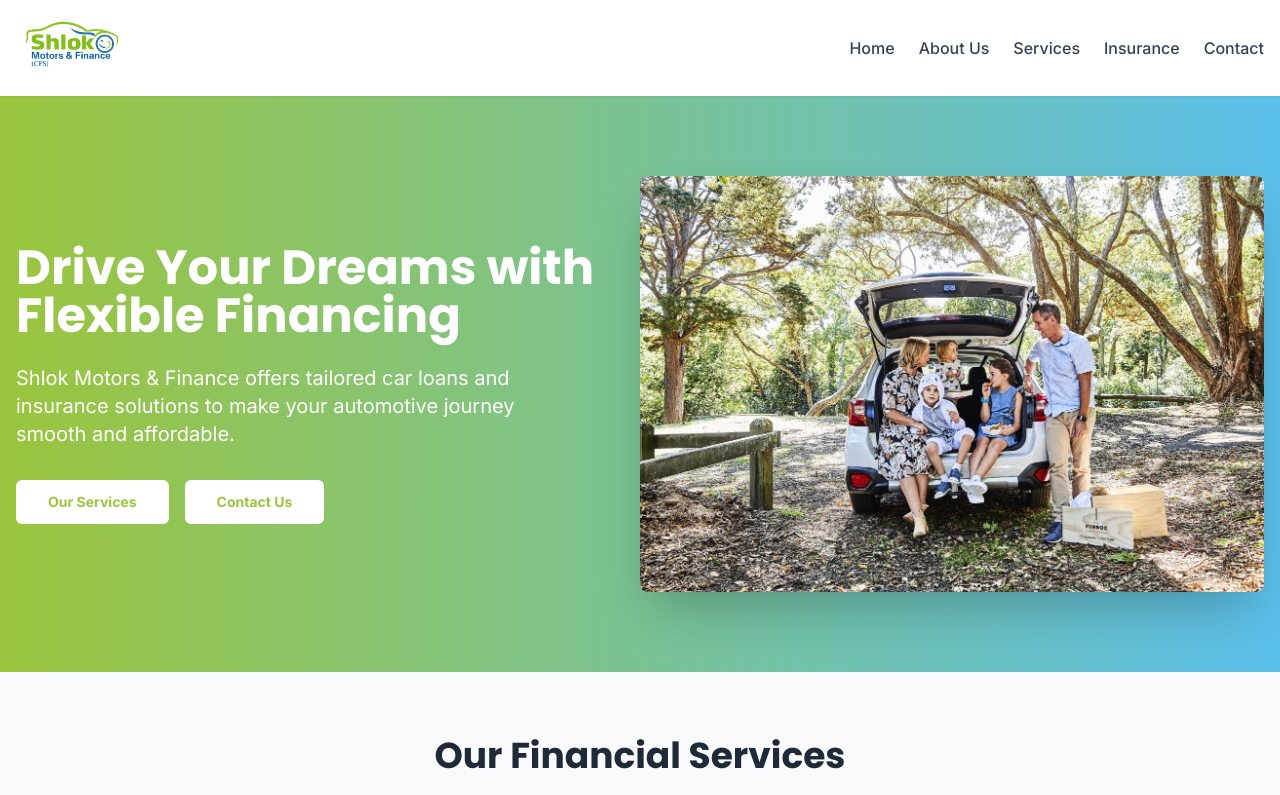
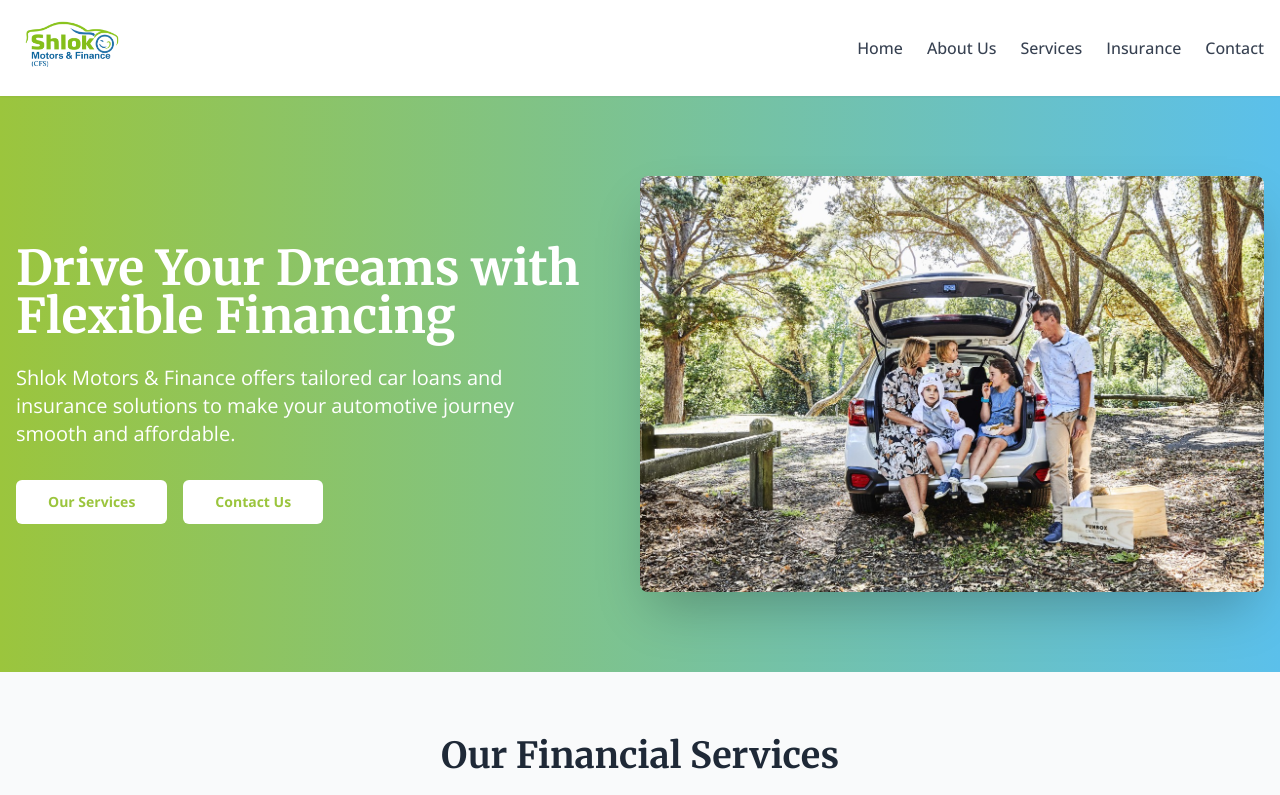
Before and after one commit to shlokthakkar/shlok-finance-hub, a React (Vite) app: page / in a window 1280 px wide. Shown: the top 795 px of the page. Built offline with nearby package versions, Linux system fonts and the light colour scheme.

Commit message:
Feat: Update website fonts
Updated website fonts to Merriweather for headings and Open Sans for body text, ensuring consistent application and proper loading via Google Fonts.

```diff
--- a/index.html
+++ b/index.html
@@ -1,3 +1,4 @@
+
 <!DOCTYPE html>
 <html lang="en">
 <head>
@@ -25,6 +26,11 @@
   <meta name="twitter:description" content="Car loans, insurance renewals, and vehicle services in Ahmedabad." />
   <meta name="twitter:image" content="https://shlokmotorsandfinance.in/smf.png" />
 
+  <!-- Google Fonts -->
+  <link rel="preconnect" href="https://fonts.googleapis.com">
+  <link rel="preconnect" href="https://fonts.gstatic.com" crossorigin>
+  <link href="https://fonts.googleapis.com/css2?family=Merriweather:wght@300;400;700;900&family=Open+Sans:wght@300;400;500;600;700&display=swap" rel="stylesheet">
+
   <link rel="icon" href="/favicon.ico" type="image/x-icon">
   <base href="/" />
 </head>
--- a/src/index.css
+++ b/src/index.css
@@ -1,5 +1,5 @@
 
-@import url('https://fonts.googleapis.com/css2?family=Inter:wght@300;400;500;600;700&family=Poppins:wght@400;500;600;700&display=swap');
+@import url('https://fonts.googleapis.com/css2?family=Merriweather:wght@300;400;700;900&family=Open+Sans:wght@300;400;500;600;700&display=swap');
 
 @tailwind base;
 @tailwind components;
@@ -92,11 +92,15 @@
   }
 
   body {
-    @apply bg-background text-foreground font-inter;
+    @apply bg-background text-foreground font-open-sans;
   }
 
   h1, h2, h3, h4, h5, h6 {
-    @apply font-poppins font-semibold;
+    @apply font-merriweather font-bold;
+  }
+
+  p, span, div, li, td, th, label, input, textarea, button {
+    @apply font-open-sans;
   }
 }
 
--- a/tailwind.config.ts
+++ b/tailwind.config.ts
@@ -119,6 +119,8 @@ export default {
 				'slide-in': 'slide-in 0.5s ease-out'
 			},
 			fontFamily: {
+				merriweather: ['Merriweather', 'serif'],
+				'open-sans': ['Open Sans', 'sans-serif'],
 				poppins: ['Poppins', 'sans-serif'],
 				inter: ['Inter', 'sans-serif']
 			}
```
